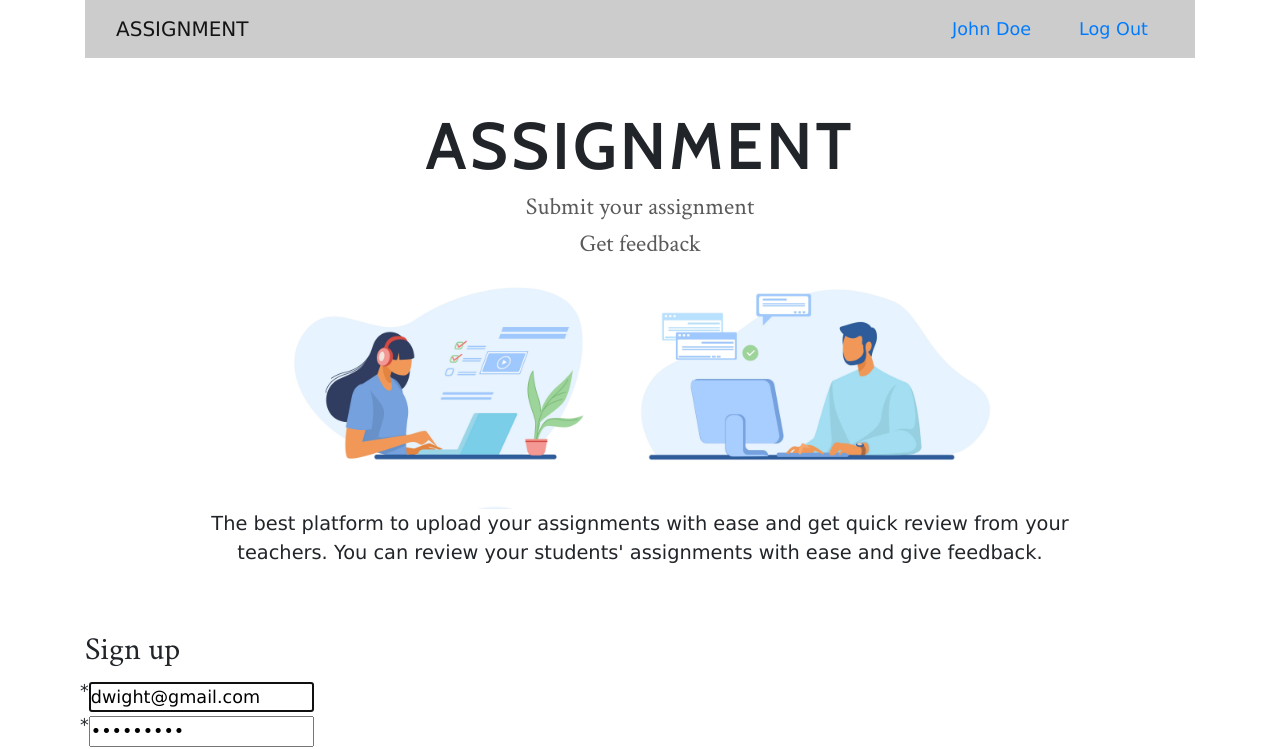
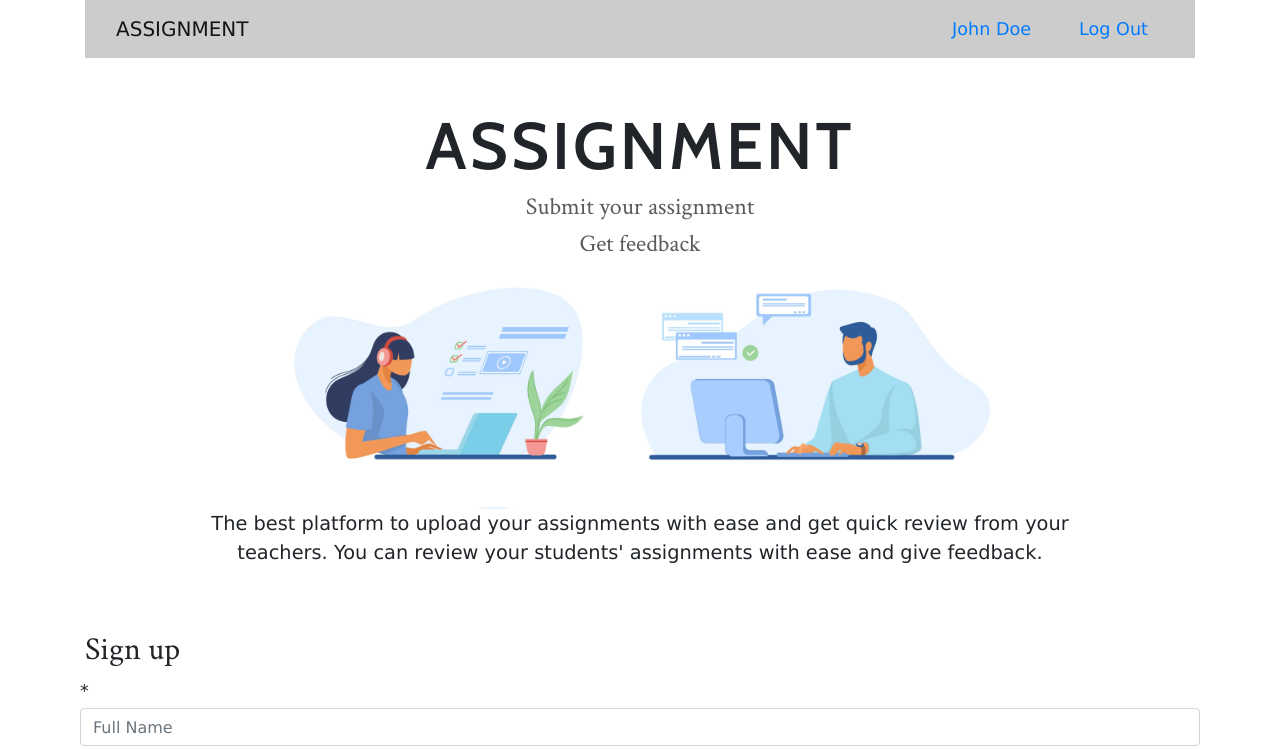
Before and after one commit to is-ma-eel/web-edu-43, a React (Create React App) app: page /signup in a window 1280 px wide. Shown: the top 749 px of the page. Built offline with nearby package versions, Linux system fonts and the light colour scheme; the HTML template or start-up script is replaced by a standard one.

Commit message:
readme update

```diff
--- a/src/components/auth/SignUp.js
+++ b/src/components/auth/SignUp.js
@@ -37,13 +37,30 @@ const SignUp = () => {
         <h2> Sign up</h2>
 
         <form className="form" onSubmit={handleSubmit(onSubmit)}>
+        <div className="form-row">
+            <span className="required-style">* </span>
+            <input
+              aria-label="Full Name"
+              aria-required="true"
+              placeholder="Full Name"
+              className="form-text form-control"
+              type="text"
+              name="name"
+              autoFocus
+              ref={register({
+                required: 'Full Name required'
+              })}
+            />
+            {errors.email && <p className="error">{errors.email.message}</p>}
+          </div>
+
           <div className="form-row">
             <span className="required-style">* </span>
             <input
               aria-label="Enter your email"
               aria-required="true"
               placeholder="Email"
-              className="form-text"
+              className="form-text form-control"
               type="email"
               name="email"
               autoFocus
@@ -60,7 +77,7 @@ const SignUp = () => {
               aria-label="Enter your password"
               aria-required="true"
               placeholder="Password"
-              className="form-text"
+              className="form-text form-control"
               type="password"
               name="password"
               ref={register({
@@ -77,7 +94,7 @@ const SignUp = () => {
               aria-label="Enter your password to confirm"
               aria-required="true"
               placeholder="Confirm Password"
-              className="form-text"
+              className="form-text form-control"
               type="password"
               name="confirm"
               ref={register({
@@ -117,7 +134,7 @@ const SignUp = () => {
             <br />
           </div>
 
-          <button className="sub-btn" type="submit">
+          <button className="sub-btn btn btn-primary" type="submit">
             Sign up
           </button>
 
```
Also changed, not shown: 1 other file (tests, documents, lock files or other folders).
